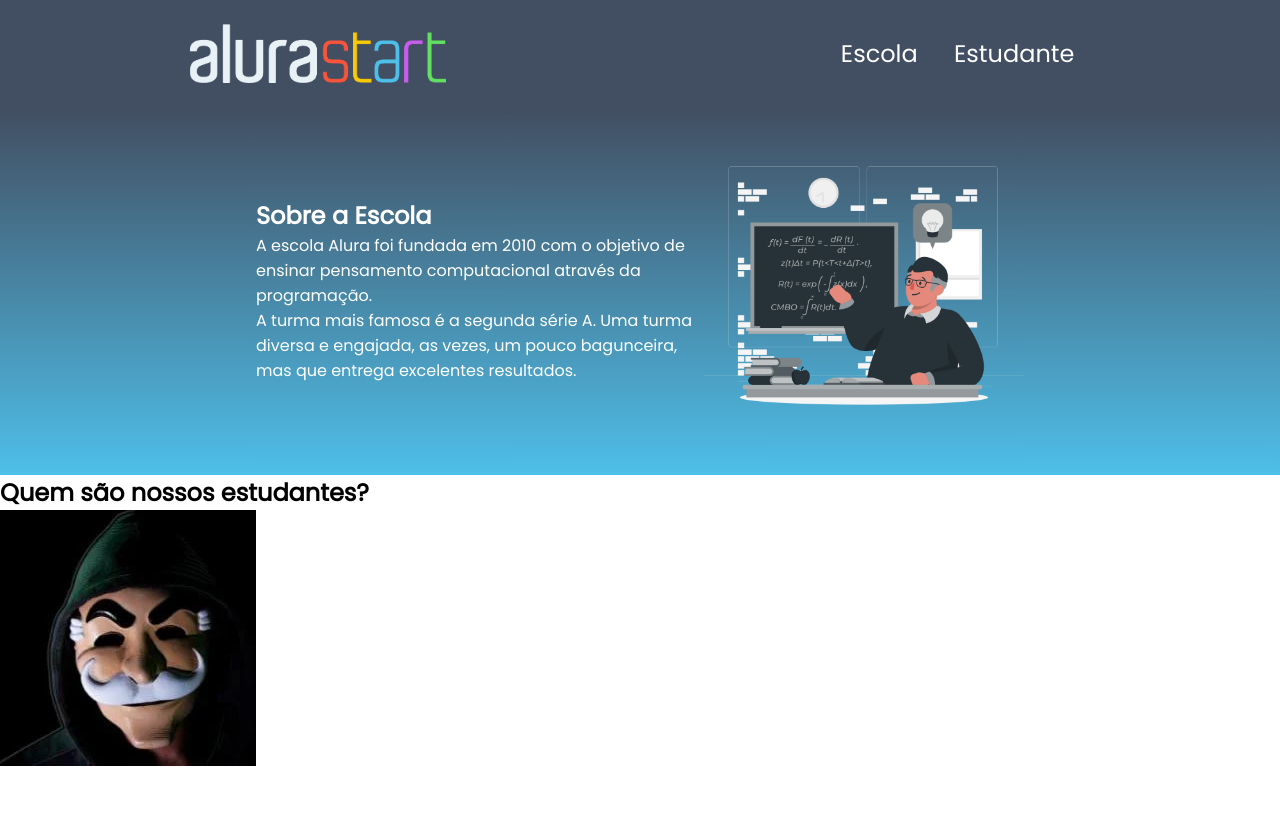
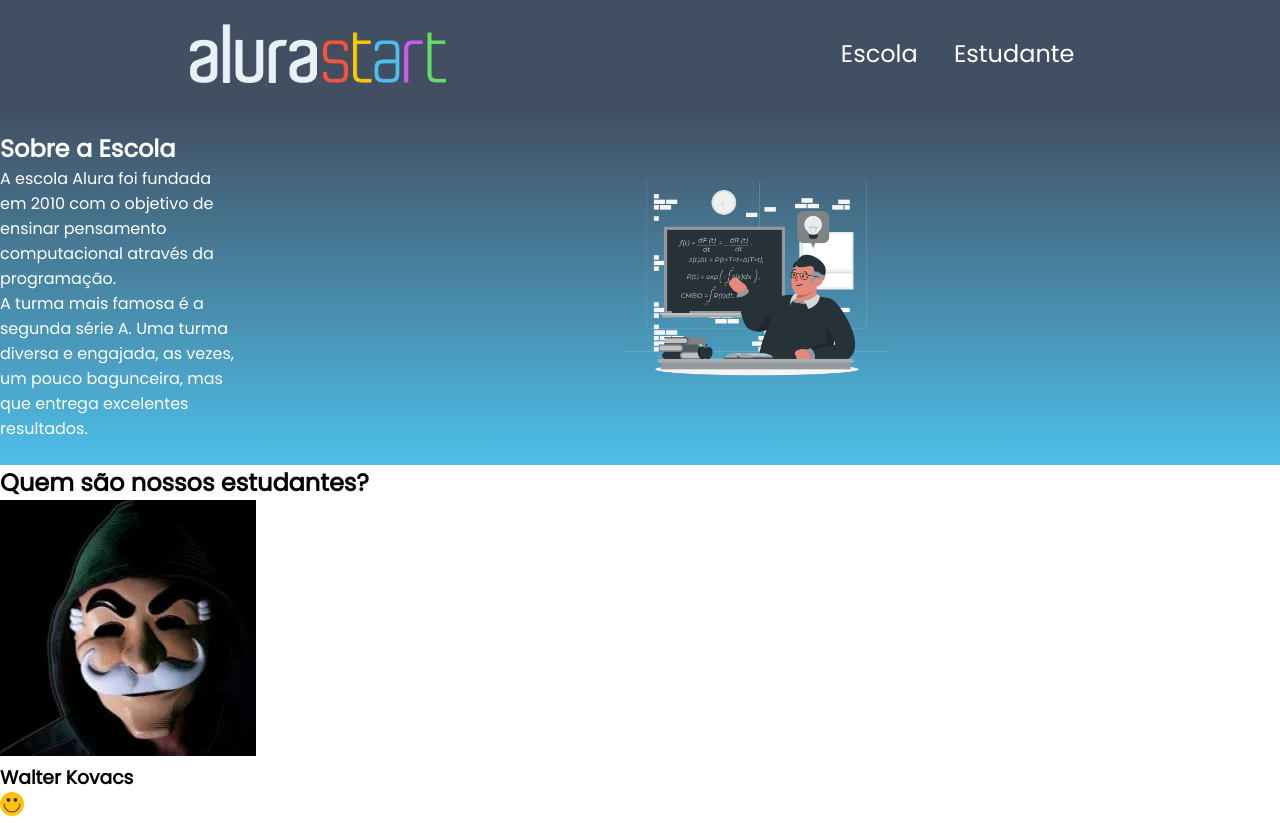
Before and after one commit to LucasGabriel2C/site-pro-curso-da-alura, a plain HTML site: page index.html in a window 1280 px wide. Before the commit the page ends 800 px from the top, so only its background shows below. Drawn offline with Linux system fonts and the light colour scheme.

Commit message:
Add files via upload

```diff
--- a/index.html
+++ b/index.html
@@ -24,13 +24,15 @@
             <p class="escola-texto-1"> A escola Alura foi fundada em 2010 com o objetivo de ensinar pensamento computacional através da programação.</p>
             <p class="escola-texto-2"> A turma mais famosa é a segunda série A. Uma turma diversa e engajada, as vezes, um pouco bagunceira, mas que entrega excelentes resultados.</p>
         </div>
-
-       <img class="escola_imagem" src="Formula-rafiki (1).png" alt="professor no quadro">
-    </section>
-    <section class="estudante">
-        <h2 class="estudante-título"> Quem são nossos estudantes?</h2>
-        <img src="Y-1qmFNlWRADgJ509zKvK_gegfVvQtrS5X-9UeH_Od0.png" alt="foto top">
-
-    </section>
+    <div class="estudante-div">
+        <img class="escola_imagem" src="Formula-rafiki (1).png" alt="professor no quadro">
+        </section>
+        <section class="estudante">
+            <h2 class="estudante-título"> Quem são nossos estudantes?</h2>
+            <img class="imagem-estudante" src="Y-1qmFNlWRADgJ509zKvK_gegfVvQtrS5X-9UeH_Od0.png" alt="foto de mr robot">
+            <h3 class="estudante-nome">Walter Kovacs</h3>
+            <img class="estudante-icone" src="happy.png" alt="smiley, a logo do ifunny">
+        </section>
+    </div>
 </body>
 </html>
--- a/style.css
+++ b/style.css
@@ -48,4 +48,18 @@ body{
     padding: 24px 0;
 }
 
+.estudante-imagem{
+    width: 120px;
+
+}
+
+.estudante-icone{
+    width: 24px;
+}
+
+.estudante-div{
+    text-align: center;
+
+}
+
 //href="https://storyset.com/education">Education illustrations by Storyset//
```
Also changed, not shown: happy.png (added).
